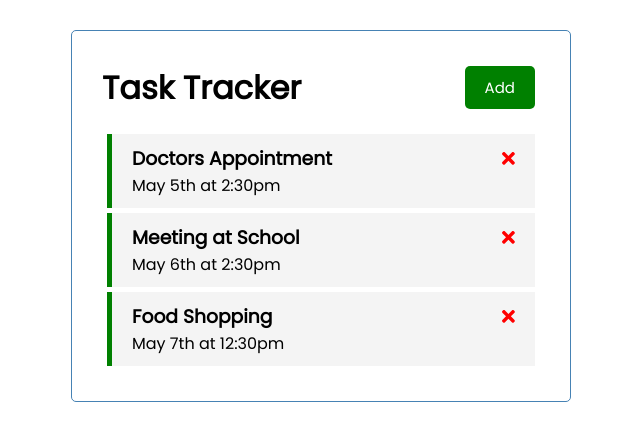
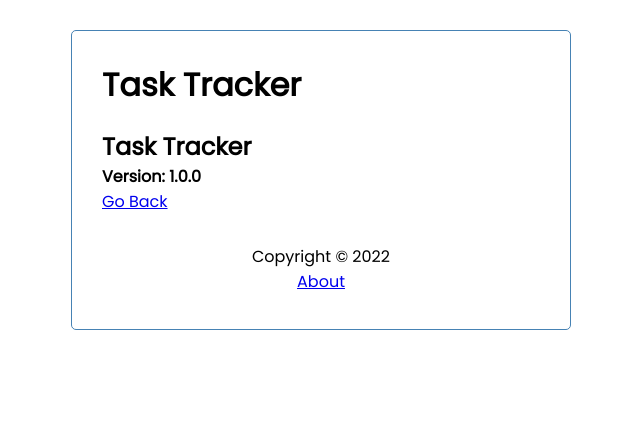
Before and after one commit to souhail-ouabou/Angular-Task-Tracker, an Angular app: page /about in a window 1280 px wide. Shown: the top 440 px of the page, without its empty margins (319-959 px from the left). Built offline with nearby package versions, Linux system fonts and the light colour scheme; data requests are answered from the project's data file.

Commit message:
AddRoutes & Finish

```diff
--- a/src/app/app.component.html
+++ b/src/app/app.component.html
@@ -1,4 +1,6 @@
 <div class="container">
   <app-header></app-header>
-  <app-tasks></app-tasks>
+  <router-outlet></router-outlet>
+  <app-footer></app-footer>
+
 </div>
--- a/src/app/app.module.ts
+++ b/src/app/app.module.ts
@@ -3,6 +3,7 @@ import { BrowserModule } from '@angular/platform-browser';
 import { FontAwesomeModule } from '@fortawesome/angular-fontawesome';
 import {HttpClientModule} from '@angular/common/http'
 import { FormsModule } from '@angular/forms';
+import { RouterModule,Routes } from '@angular/router';
 
 import { AppComponent } from './app.component';
 import { HeaderComponent } from './components/header/header.component';
@@ -10,6 +11,13 @@ import { ButtonComponent } from './components/button/button.component';
 import { TasksComponent } from './components/tasks/tasks.component';
 import { TaskItemComponent } from './components/task-item/task-item.component';
 import { AddTaskComponent } from './components/add-task/add-task.component';
+import { AboutComponent } from './components/about/about.component';
+import { FooterComponent } from './components/footer/footer.component';
+
+const appRoutes: Routes = [
+  {path: '', component: TasksComponent},
+  {path: 'about', component: AboutComponent}
+]
 
 @NgModule({
   declarations: [
@@ -18,13 +26,16 @@ import { AddTaskComponent } from './components/add-task/add-task.component';
     ButtonComponent,
     TasksComponent,
     TaskItemComponent,
-    AddTaskComponent
+    AddTaskComponent,
+    AboutComponent,
+    FooterComponent
   ],
   imports: [
     BrowserModule,
     FontAwesomeModule,
     HttpClientModule,
-    FormsModule
+    FormsModule,
+    RouterModule.forRoot(appRoutes, {enableTracing: true})
   ],
   providers: [],
   bootstrap: [AppComponent]
--- /dev/null
+++ b/src/app/components/about/about.component.html
@@ -0,0 +1,5 @@
+<div>
+    <h2>Task Tracker</h2>
+    <h4>Version: 1.0.0</h4>
+    <a routerLink="/">Go Back</a>
+  </div>
--- /dev/null
+++ b/src/app/components/about/about.component.ts
@@ -0,0 +1,15 @@
+import { Component, OnInit } from '@angular/core';
+
+@Component({
+  selector: 'app-about',
+  templateUrl: './about.component.html',
+  styleUrls: ['./about.component.css']
+})
+export class AboutComponent implements OnInit {
+
+  constructor() { }
+
+  ngOnInit(): void {
+  }
+
+}
--- /dev/null
+++ b/src/app/components/footer/footer.component.css
@@ -0,0 +1,4 @@
+footer {
+    margin-top: 30px;
+    text-align: center;
+  }
--- /dev/null
+++ b/src/app/components/footer/footer.component.html
@@ -0,0 +1,4 @@
+<footer>
+    <p>Copyright &copy; 2022</p>
+    <a routerLink="/about">About</a>
+  </footer>
--- /dev/null
+++ b/src/app/components/footer/footer.component.ts
@@ -0,0 +1,15 @@
+import { Component, OnInit } from '@angular/core';
+
+@Component({
+  selector: 'app-footer',
+  templateUrl: './footer.component.html',
+  styleUrls: ['./footer.component.css']
+})
+export class FooterComponent implements OnInit {
+
+  constructor() { }
+
+  ngOnInit(): void {
+  }
+
+}
--- a/src/app/components/header/header.component.html
+++ b/src/app/components/header/header.component.html
@@ -1,6 +1,7 @@
 <header>
     <h1>{{ title }}</h1>
     <app-button
+    *ngIf="hasRoute('/')"
     color="{{ showAddTask ? 'red' : 'green' }}"
     text="{{ showAddTask ? 'Close' : 'Add' }}"
      (btnClick)="toggleAddTask()"
--- a/src/app/components/header/header.component.ts
+++ b/src/app/components/header/header.component.ts
@@ -1,6 +1,7 @@
 import { Component, OnInit } from '@angular/core';
 import { UiService } from '../../services/ui.service';
 import { Subscription } from 'rxjs';
+import { Router } from '@angular/router';
 
 @Component({
   selector: 'app-header',
@@ -13,7 +14,7 @@ export class HeaderComponent implements OnInit {
   showAddTask: boolean = false;
   subscription: Subscription;
 
-  constructor(private uiService: UiService) {
+  constructor(private uiService: UiService, private router: Router) {
     this.subscription = this.uiService
       .onToggle()
       .subscribe((value) => (this.showAddTask = value));
@@ -24,5 +25,7 @@ export class HeaderComponent implements OnInit {
   toggleAddTask() {
     this.uiService.toggleAddTask();
   }
-
+  hasRoute(route: string) {
+    return this.router.url === route;
+  }
 }
```
Also changed, not shown: src/app/components/about/about.component.css (added), 2 other files (tests, documents, lock files or other folders).
